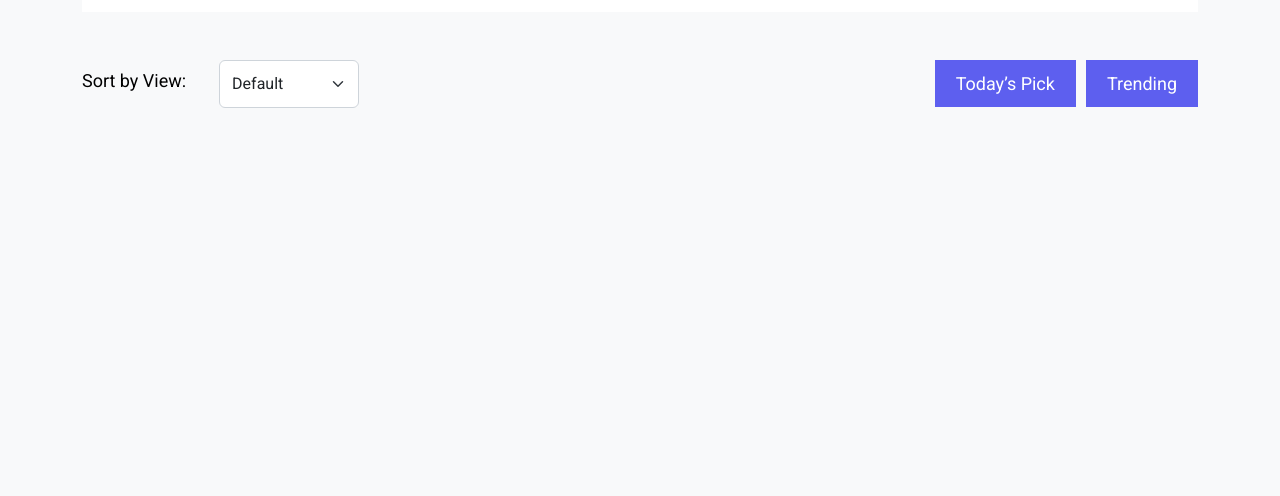
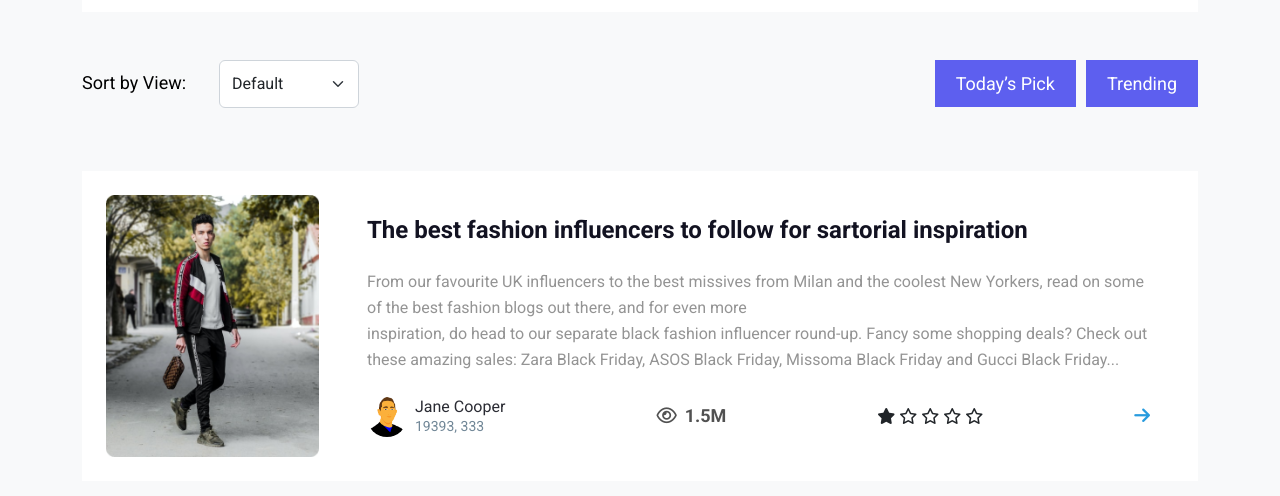
Before and after one commit to MuhammadShohagIslam/News-Portal, a plain HTML site: page index.html in a window 1280 px wide. Shown: the part 272-768 px from the top of the page. Drawn offline with nearby package versions, Linux system fonts and the light colour scheme.

Commit message:
Done News List Card UI Design

```diff
--- a/css/style.css
+++ b/css/style.css
@@ -12,6 +12,9 @@ body {
 h1,
 h2,
 h3 {
+    margin-bottom: 0;
+}
+p{
     margin-bottom: 0;
 }
 .py-130 {
@@ -115,17 +118,13 @@ header {
 /* End Count News Category Style */
 
 /* Start Filter News Section */
-.filter-news-area .sort-by-view {
-}
 .filter-news-area .sort-by-view label {
     font-weight: 400;
     font-size: 18px;
     line-height: 21px;
     color: #000000;
-    margin-top: 10px;
+    margin-top: 12px;
     margin-right: 33px;
-}
-.filter-news-area .sort-by-view {
 }
 .sort-by-date-trending ul li {
     padding: 12px 20px;
@@ -145,3 +144,63 @@ header {
     color: #5d5fef;
 }
 /* End Filter News Section */
+
+/* Start News List Section */
+.news-list-area .single-news-card .single-news-info {
+    display: flex;
+    flex-direction: column;
+    justify-content: center;
+    height: 100%;
+}
+.news-list-area .single-news-card .single-news-info h2 {
+    font-weight: 700;
+    font-size: 24px;
+    color: #121221;
+}
+.news-list-area .single-news-card .single-news-info p {
+    font-weight: 400;
+    font-size: 16px;
+    line-height: 26px;
+    color: #949494;
+}
+.single-news-card .footer-news .author-avatar img {
+    width: 40px;
+    height: 40px;
+    border-radius: 50%;
+}
+.single-news-card .footer-news .author-avatar img {
+    width: 40px;
+    height: 40px;
+    border-radius: 50%;
+}
+.single-news-card .footer-news .author-profile h3 {
+    font-weight: 400;
+    font-size: 16px;
+    line-height: 19px;
+    color: #2b2c34;
+}
+.single-news-card .footer-news .author-profile p {
+    font-weight: 400;
+    font-size: 14px;
+    line-height: 21px;
+    text-transform: capitalize;
+    color: #718797;
+}
+.single-news-card .footer-news .total-view i {
+    font-size: 18px;
+    color: #515151;
+}
+.single-news-card .footer-news .total-view span {
+    font-weight: 700;
+    font-size: 18px;
+    line-height: 21px;
+    color: #515151;
+}
+.single-news-card .footer-news .news-details-modal i {
+    font-weight: 700;
+    font-size: 18px;
+    color: #289bde;
+    cursor: pointer;
+}
+
+/* End  News List Section */
--- a/index.html
+++ b/index.html
@@ -112,6 +112,70 @@
             </div>
         </section>
         <!-- End Filter News Section -->
+
+        <!-- Start News List Section -->
+        <section class="news-list-area">
+            <div class="container">
+                <div class="single-news-card bg-white mb-4">
+                    <div class="row">
+                        <div class="col-md-3">
+                            <div class="image-thumbnail-news p-4">
+                                <img class="img-fluid w-100" src="images/news.png" alt="" />
+                            </div>
+                        </div>
+                        <div class="col-md-9">
+                            <div class="single-news-info pe-5">
+                                <h2>
+                                    The best fashion influencers to follow for
+                                    sartorial inspiration
+                                </h2>
+                                <p class="my-4">
+                                    From our favourite UK influencers to the
+                                    best missives from Milan and the coolest New
+                                    Yorkers, read on some of the best fashion
+                                    blogs out there, and for even more <br>
+                                    inspiration, do head to our separate black
+                                    fashion influencer round-up. Fancy some
+                                    shopping deals? Check out these amazing
+                                    sales: Zara Black Friday, ASOS Black Friday,
+                                    Missoma Black Friday and Gucci Black
+                                    Friday...
+                                </p>
+
+                                <div class="footer-news d-flex justify-content-between align-items-center">
+                                    <div class="author-info d-flex align-items-center">
+                                        <div class="author-avatar">
+                                            <img src="images/Avatar.png" alt="" />
+                                        </div>
+                                        <div class="author-profile ms-2">
+                                            <h3>Jane Cooper</h3>
+                                            <p>19393, 333</p>
+                                        </div>
+                                    </div>
+                                    <div class="total-view">
+                                        <i class="fa-regular fa-eye"></i>
+                                        <span class="ms-1">1.5M</span>
+                                    </div>
+
+                                    <div class="news-reader-rating">
+                                        <i class="fa-solid fa-star"></i>
+                                        <i class="fa-regular fa-star"></i>
+                                        <i class="fa-regular fa-star"></i>
+                                        <i class="fa-regular fa-star"></i>
+                                        <i class="fa-regular fa-star"></i>
+                                    </div>
+
+                                    <div class="news-details-modal">
+                                        <i class="fa-solid fa-arrow-right"></i>
+                                    </div>
+                                </div>
+                            </div>
+                        </div>
+                    </div>
+                </div>
+            </div>
+        </section>
+        <!-- End News List Section -->
         <!-- Bootstrap JS -->
         <script
             src="https://cdn.jsdelivr.net/npm/bootstrap@5.0.0-beta3/dist/js/bootstrap.min.js"
```
Also changed, not shown: images/news.png (added).
